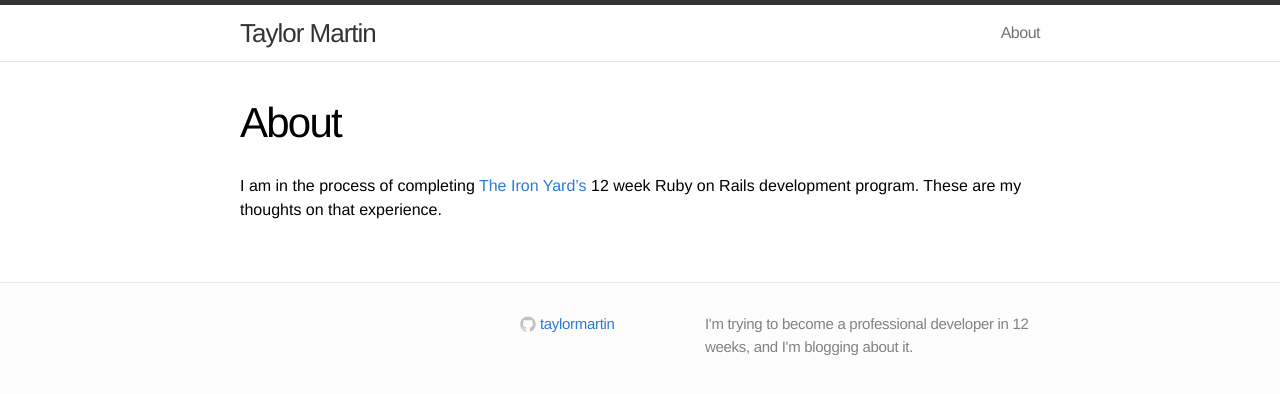
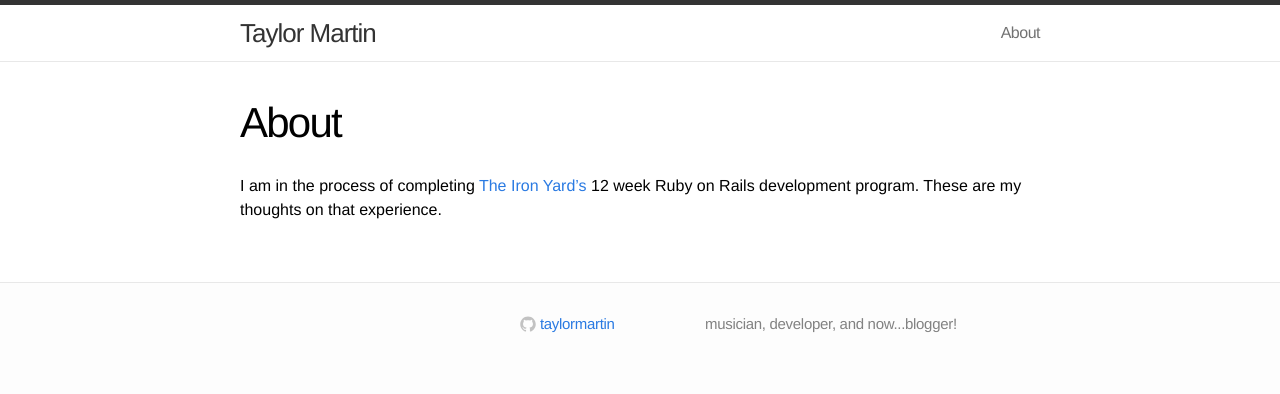
Before and after one commit to taylormartin/taylormartin.github.io, a Jekyll site: the page built from about.md, in a window 1280 px wide. Shown: the top 394 px of the page. Built offline with Jekyll 4.4.1, drawn with Linux system fonts in a browser that asks for light colours.

Commit message:
working on the blog

```diff
--- a/_config.yml
+++ b/_config.yml
@@ -1,7 +1,7 @@
 # Site settings
 title: Taylor Martin
 email:
-description: "I'm trying to become a professional developer in 12 weeks, and I'm blogging about it."
+description: "musician, developer, and now...blogger!"
 baseurl: ""
 url: "taylormartin.github.io"
 twitter_username:
```
